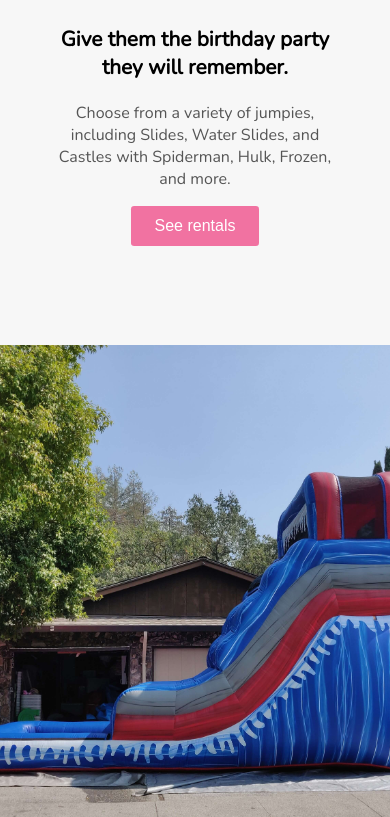
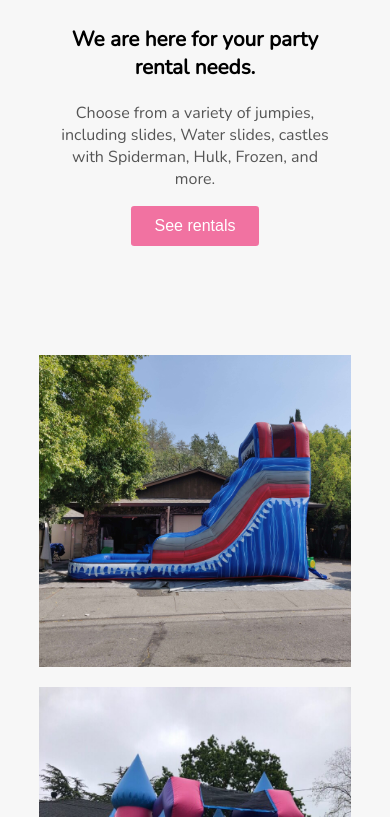
Before and after one commit to alopez96/brendas-react, a React (Create React App) app: page / in a window 390 px wide. Shown: the part 1127-1944 px from the top of the page. Built offline with nearby package versions, Linux system fonts and the light colour scheme.

Commit message:
jumpies on home page are mobile responsive

```diff
--- a/src/components/about-jump/AboutJump.js
+++ b/src/components/about-jump/AboutJump.js
@@ -7,8 +7,8 @@ import jumpie from './../jumpies/images/b9.jpeg';
 function AboutJump ({ isMobile, updateRoute, isengl, goToRef, contactRef }) {
 
     if(isengl){
-        var header = 'Give them the birthday party they will remember.';
-        var subheader = 'Choose from a variety of jumpies, including Slides, Water Slides, and Castles with Spiderman, Hulk, Frozen, and more.';
+        var header = 'We are here for your party rental needs.';
+        var subheader = 'Choose from a variety of jumpies, including slides, Water slides, castles with Spiderman, Hulk, Frozen, and more.';
         var primary = 'See rentals';
         var secondary = 'Contact us >';
     }
--- a/src/components/about-rentals/AboutRentals.js
+++ b/src/components/about-rentals/AboutRentals.js
@@ -6,8 +6,8 @@ import tent2 from './../jumpies/images/tent.jpg';
 function AboutRentals ({ isMobile, isengl, goToRef, contactRef }) {
 
     if(isengl){
-        var header = 'Rent tents, tables, and chairs.';
-        var subheader = 'We have what you need to seat a large group, and we can deliver to parks or homes.';
+        var header = 'Need a tent and tables to host your guests?';
+        var subheader = 'We rent tents, chairs and tables so that you can seat a large group.';
         var secondary = 'Contact us';
     }
     else{
--- a/src/components/jumpies/JumpieSlider.js
+++ b/src/components/jumpies/JumpieSlider.js
@@ -16,7 +16,6 @@ function JumpieSlider({ updateRoute }) {
 
     return (
     <div className='slider gray'>
-      <div className=''>
         <img className='slider-image' src={img1} alt={'title'}/>
         <img className='slider-image' src={img2} alt={'title'}/>
         <img className='slider-image' src={img3} alt={'title'}/>
@@ -27,7 +26,6 @@ function JumpieSlider({ updateRoute }) {
         <div className='text-center '>
         <button className='primary-cta' onClick={() => updateRoute('jumpies')} >View all rentals</button>
         </div>
-      </div>
     </div>
       )
   }
--- a/src/components/jumpies/jumpies.css
+++ b/src/components/jumpies/jumpies.css
@@ -209,11 +209,11 @@
     }
 
     .slider-image{
-        width: 100%;
+        width: 80%;
         object-fit: cover;
-        height: 70vh;
+        height: 50%;
         padding: 0px;
-        margin: 0px;
+        margin: 10px 0;
     }
 
     .secondary-cta{
```
